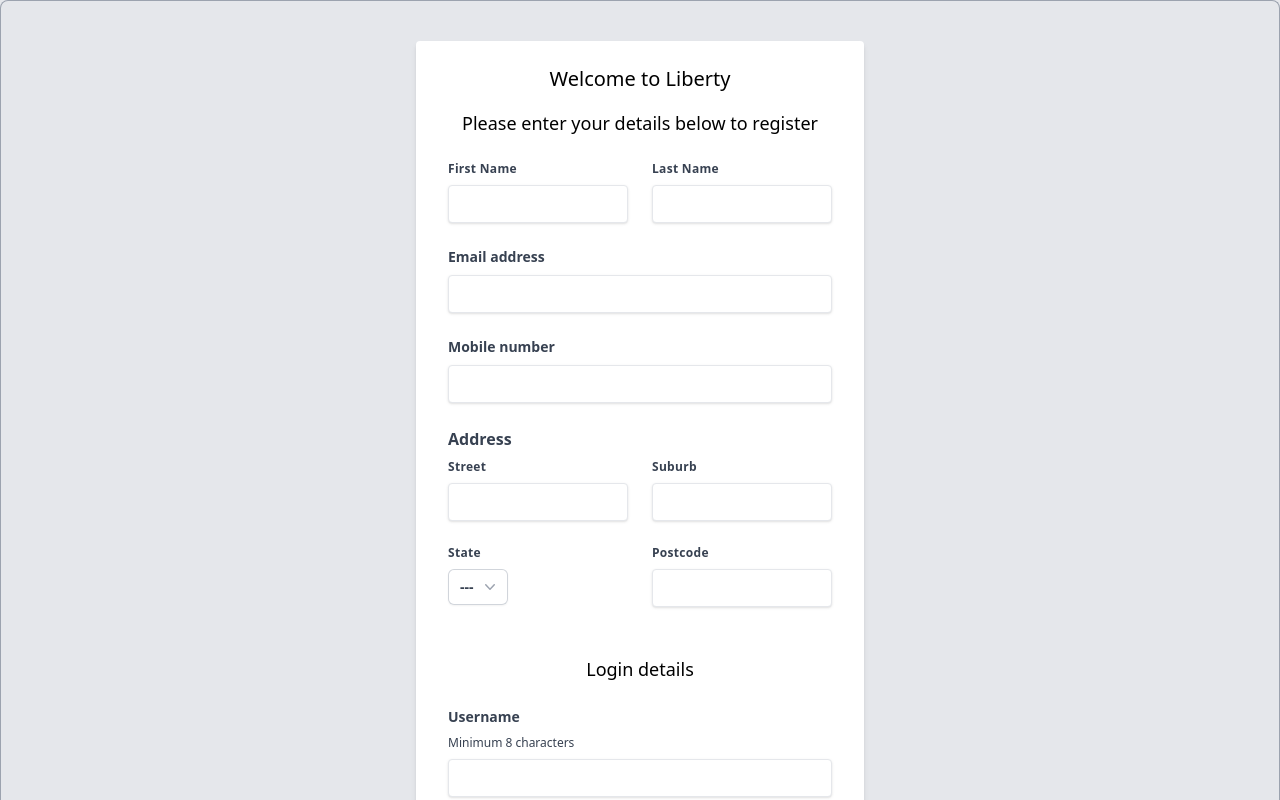
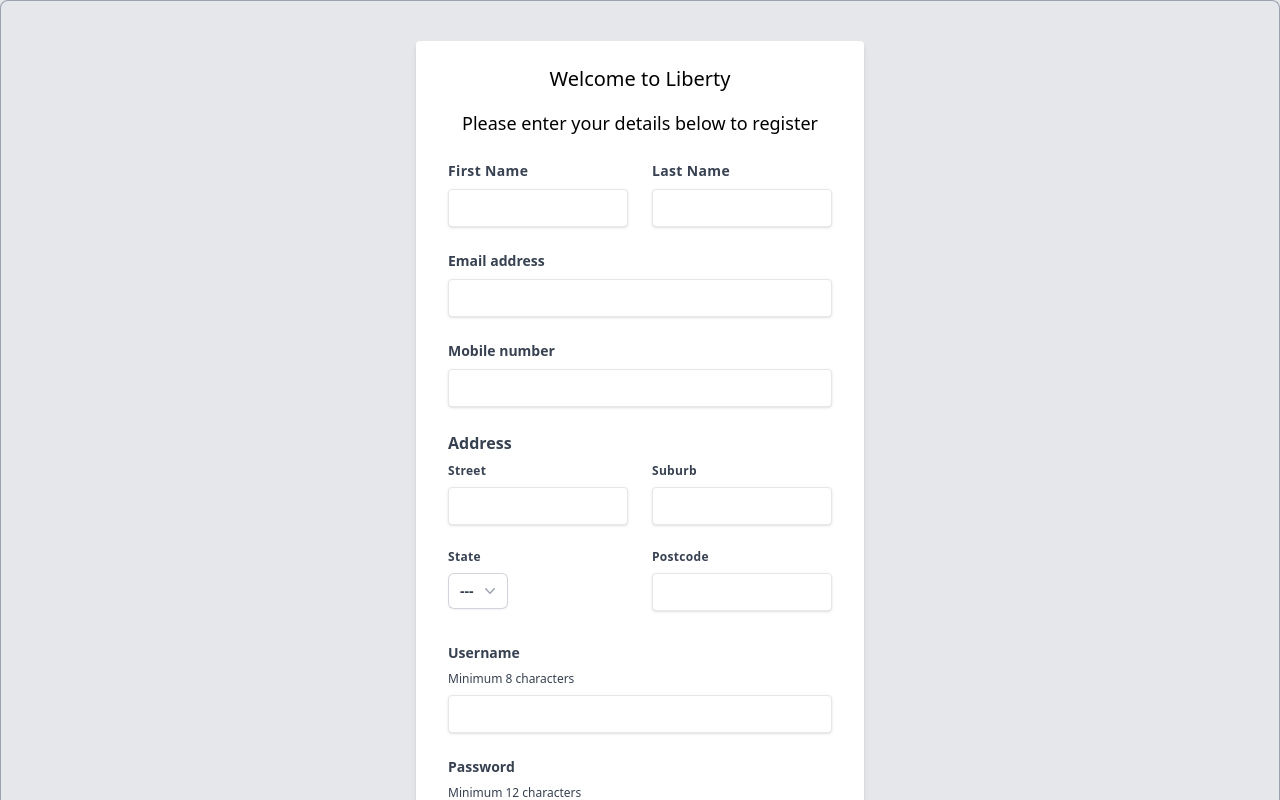
Before and after one commit to ddavisj/liberty-form, a Next.js app: page / in a window 1280 px wide. Shown: the top 800 px of the page. Built offline with nearby package versions, Linux system fonts and the light colour scheme.

Commit message:
Updated format

```diff
--- a/pages/index.js
+++ b/pages/index.js
@@ -57,7 +57,7 @@ export default function Register() {
           <div className="flex flex-wrap -mx-3 mb-6">
             <div className="w-full md:w-1/2 px-3 mb-6 md:mb-0">
               <label
-                className="block tracking-wide text-gray-700 text-xs font-bold mb-2"
+                className="block tracking-wide text-gray-700 text-sm font-bold mb-2"
                 htmlFor="first_name"
               >
                 First Name
@@ -71,7 +71,7 @@ export default function Register() {
             </div>
             <div className="w-full md:w-1/2 px-3">
               <label
-                className="block tracking-wide text-gray-700 text-xs font-bold mb-2"
+                className="block tracking-wide text-gray-700 text-sm font-bold mb-2"
                 htmlFor="last_name"
               >
                 Last Name
@@ -193,10 +193,7 @@ export default function Register() {
             </div>
           </div>
 
-          <div className="text-lg text-black text-center mt-12 mb-6">
-            Login details
-          </div>
-          <div>
+          <div className="mt-8">
             <label
               className="block text-gray-700 text-sm font-bold mb-2"
               htmlFor="username"
```
